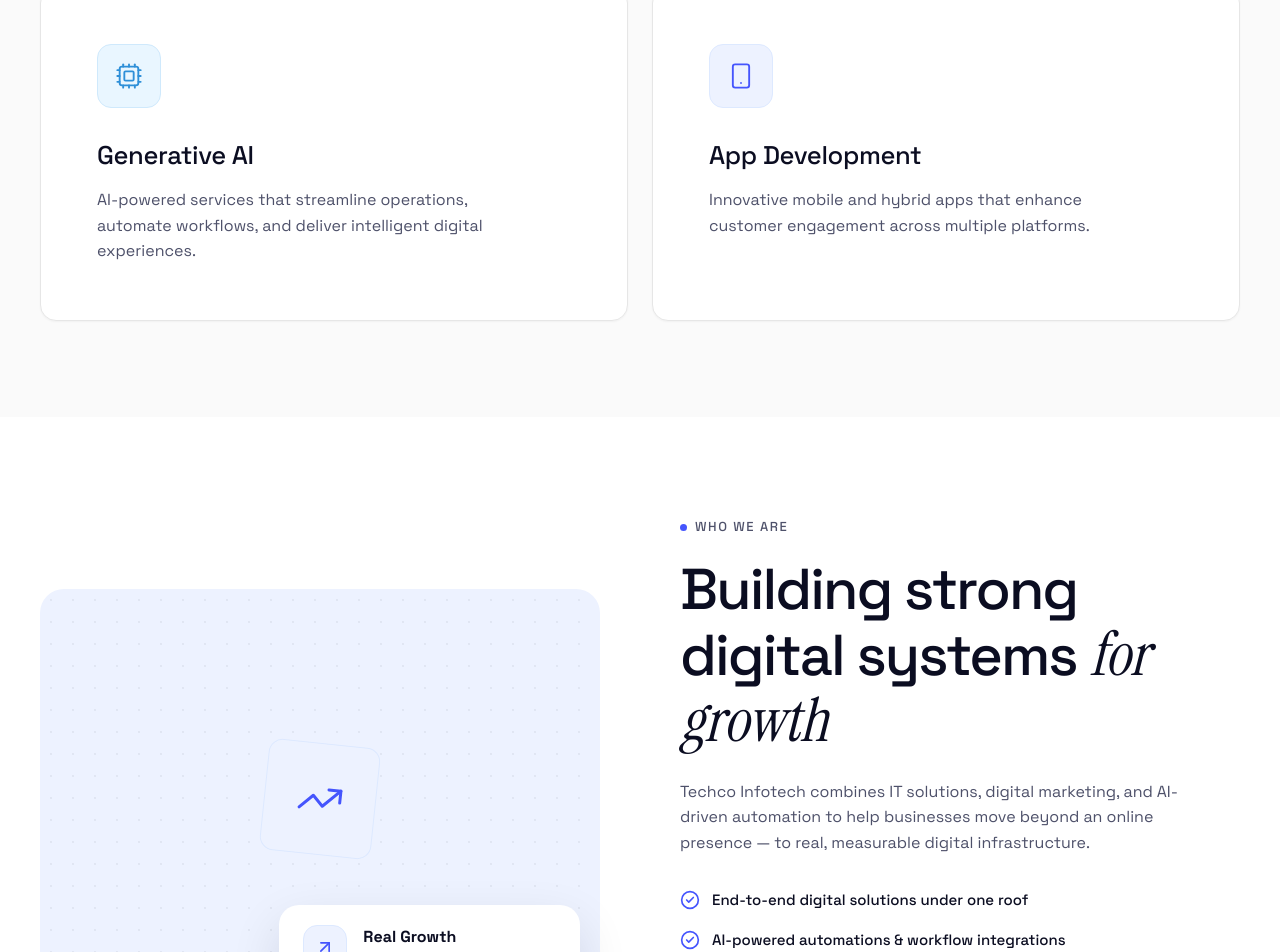
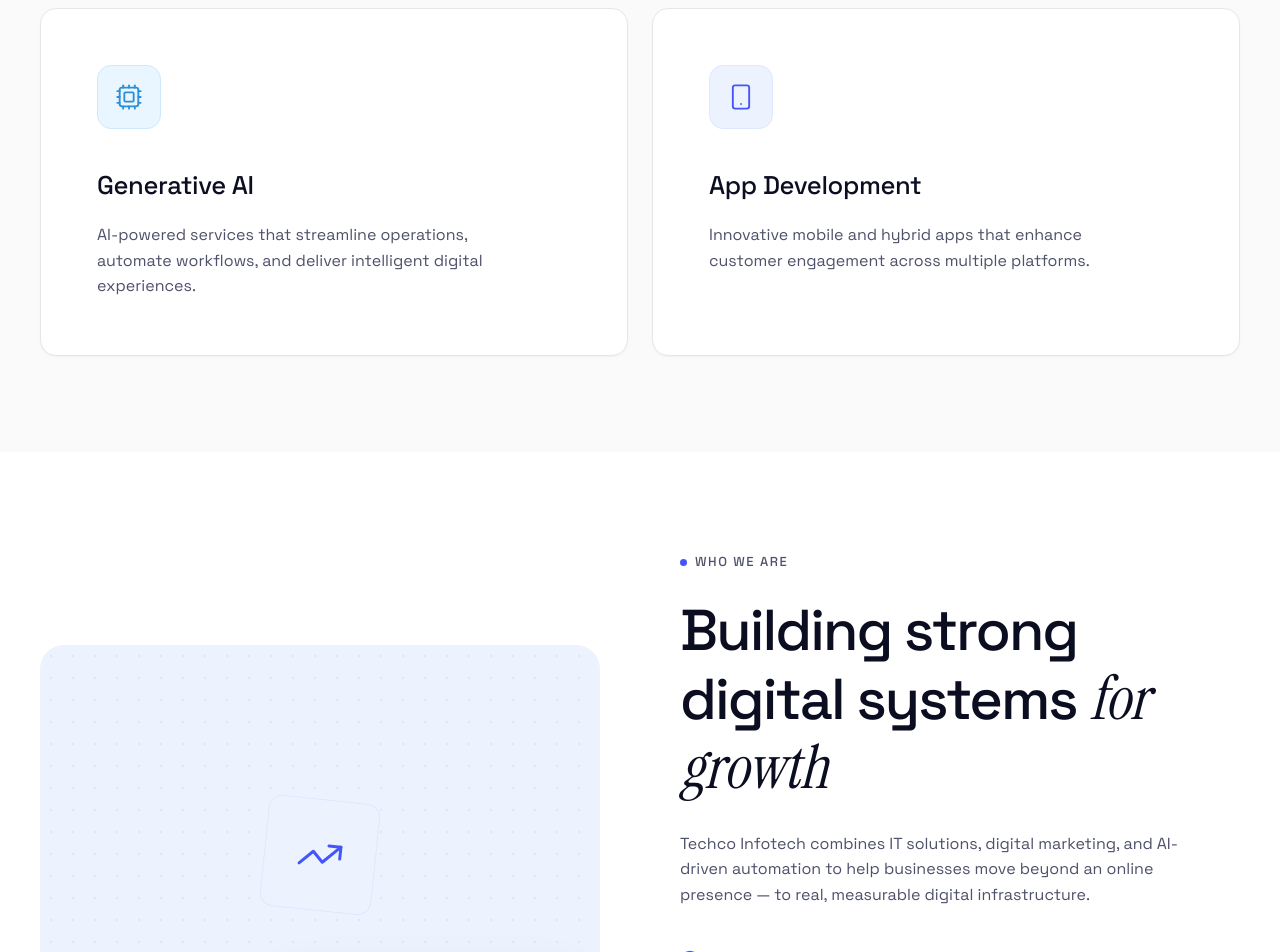
Before and after one commit to PRASANNX/techco-infotech-landing-page, a Next.js app: page / in a window 1280 px wide. Shown: the part 1817-2769 px from the top of the page. Built offline with nearby package versions, Linux system fonts and the light colour scheme.

Commit message:
UI/UX: Comprehensive spacing overhaul - increase line-heights, card gaps, form spacing, heading breathing room across all sections

```diff
--- a/src/app/globals.css
+++ b/src/app/globals.css
@@ -79,7 +79,7 @@ body {
 .h2 {
   font-size: clamp(2.25rem, 4.5vw, 4rem); /* up to 64px */
   font-weight: 500;
-  line-height: 1.1;
+  line-height: 1.15;
   letter-spacing: -0.034em;
   color: var(--ink-500);
 }
@@ -87,7 +87,7 @@ body {
 .h3 {
   font-size: clamp(1.75rem, 3.2vw, 2.75rem);
   font-weight: 500;
-  line-height: 1.15;
+  line-height: 1.2;
   letter-spacing: -0.02em;
   color: var(--ink-500);
 }
@@ -95,7 +95,7 @@ body {
 .h4 {
   font-size: clamp(1.25rem, 2vw, 1.75rem);
   font-weight: 500;
-  line-height: 1.2;
+  line-height: 1.3;
   letter-spacing: -0.015em;
   color: var(--ink-500);
 }
--- a/src/components/AboutSection.tsx
+++ b/src/components/AboutSection.tsx
@@ -47,11 +47,11 @@ export default function AboutSection() {
           <div>
             <Reveal>
               <span className="section-label">Who we are</span>
-              <h2 className="h2 mt-5">
+              <h2 className="h2 mt-6">
                 Building strong digital systems{' '}
                 <Serif>for growth</Serif>
               </h2>
-              <p className="text-body mt-6 max-w-lg leading-relaxed">
+              <p className="text-body mt-7 max-w-lg leading-relaxed">
                 Techco Infotech combines IT solutions, digital marketing, and
                 AI-driven automation to help businesses move beyond an online
                 presence — to real, measurable digital infrastructure.
@@ -60,7 +60,7 @@ export default function AboutSection() {
 
             {/* Highlight checklist */}
             <Reveal delay={0.1}>
-              <ul className="mt-8 space-y-4">
+              <ul className="mt-10 space-y-5">
                 {highlights.map((item) => (
                   <li key={item} className="flex items-start gap-3">
                     <CheckCircle2 size={20} className="text-[#4555fd] mt-0.5 shrink-0" />
@@ -71,7 +71,7 @@ export default function AboutSection() {
             </Reveal>
 
             <Reveal delay={0.2}>
-              <div className="flex flex-wrap gap-4 mt-12">
+              <div className="flex flex-wrap gap-5 mt-14">
                 <PillButton href="/#contact" variant="primary" className="!px-8 !py-3.5">
                   Get in Touch
                 </PillButton>
--- a/src/components/FAQ.tsx
+++ b/src/components/FAQ.tsx
@@ -76,11 +76,11 @@ export default function FAQ() {
                   exit={{ opacity: 0, y: -14 }}
                   transition={{ duration: 0.3 }}
                 >
-                  <span className="w-12 h-12 icon-3d mb-8 shrink-0 inline-flex rounded-2xl">
+                  <span className="w-12 h-12 icon-3d mb-10 shrink-0 inline-flex rounded-2xl">
                     <span className="text-base font-bold">0{active + 1}</span>
                   </span>
                   <h3 className="h4 leading-snug">{faqs[active].q}</h3>
-                  <p className="text-body mt-5 leading-relaxed text-[#4e516a]">{faqs[active].a}</p>
+                  <p className="text-body mt-6 leading-relaxed text-[#4e516a]">{faqs[active].a}</p>
                 </motion.div>
               </AnimatePresence>
             </div>
--- a/src/components/Process.tsx
+++ b/src/components/Process.tsx
@@ -81,14 +81,14 @@ export default function Process() {
                   animate={{ opacity: 1, y: 0 }}
                   exit={{ opacity: 0, y: -16 }}
                   transition={{ duration: 0.35 }}
-                  className="flex flex-col gap-8"
+                  className="flex flex-col gap-10"
                 >
                   <span className="w-16 h-16 rounded-[20px] bg-[#0b0d21] text-white flex items-center justify-center shrink-0">
                     <step.icon size={28} strokeWidth={1.8} />
                   </span>
                   <div>
                     <h3 className="h3 text-[#0b0d21]!">{step.title}</h3>
-                    <p className="text-body mt-5 text-[#0b0d21]/75! max-w-md leading-relaxed">{step.desc}</p>
+                    <p className="text-body mt-6 text-[#0b0d21]/75! max-w-md leading-relaxed">{step.desc}</p>
                   </div>
                 </motion.div>
               </AnimatePresence>
--- a/src/components/Services.tsx
+++ b/src/components/Services.tsx
@@ -59,14 +59,14 @@ export default function Services() {
               whileInView={{ opacity: 1, y: 0 }}
               viewport={{ once: true, margin: '-60px' }}
               transition={{ duration: 0.55, delay: (i % 2) * 0.08 }}
-              className="card-tint rounded-[24px] pad-card flex flex-col gap-8 h-full cursor-default group"
+              className="card-tint rounded-[24px] pad-card flex flex-col gap-10 h-full cursor-default group"
             >
               <span className={`icon-3d ${service.tint} w-16 h-16 shrink-0 transition-transform duration-300 group-hover:scale-110`}>
                 <service.icon size={28} strokeWidth={1.6} />
               </span>
               <div>
                 <h3 className="h4">{service.title}</h3>
-                <p className="text-body mt-4 max-w-md leading-relaxed">{service.desc}</p>
+                <p className="text-body mt-5 max-w-md leading-relaxed">{service.desc}</p>
               </div>
             </motion.div>
           ))}
--- a/src/components/TechStack.tsx
+++ b/src/components/TechStack.tsx
@@ -35,12 +35,12 @@ export default function TechStack() {
           {groups.map((group, gi) => (
             <Reveal key={group.label} delay={gi * 0.1} className="h-full">
               <div className="card pad-card h-full flex flex-col">
-                <p className="section-label mb-8">{group.label}</p>
+                <p className="section-label mb-10">{group.label}</p>
                 <div className="flex flex-wrap gap-4 content-start">
                   {group.items.map((item) => (
                     <span
                       key={item}
-                      className="px-5 py-3 rounded-full bg-[#f5f5f7] text-[#0b0d21] text-[15px] font-medium hover:bg-[#edf2ff] hover:text-[#4555fd] transition-colors cursor-default"
+                      className="px-5 py-3.5 rounded-full bg-[#f5f5f7] text-[#0b0d21] text-[15px] font-medium hover:bg-[#edf2ff] hover:text-[#4555fd] transition-colors cursor-default"
                     >
                       {item}
                     </span>
--- a/src/components/Testimonials.tsx
+++ b/src/components/Testimonials.tsx
@@ -82,7 +82,7 @@ export default function Testimonials() {
               >
                 <div>
                   {/* Company header */}
-                  <div className="flex items-center justify-between mb-8">
+                  <div className="flex items-center justify-between mb-10">
                     <div className="flex items-center gap-4">
                       <span className="w-12 h-12 rounded-2xl bg-[#edf2ff] text-[#4555fd] flex items-center justify-center font-bold shrink-0 text-lg">
                         {t.company[0]}
@@ -95,7 +95,7 @@ export default function Testimonials() {
                     &ldquo;{t.quote}&rdquo;
                   </p>
                 </div>
-                <div className="mt-10 pt-8 border-t border-[#f0f0f0]">
+                <div className="mt-12 pt-8 border-t border-[#f0f0f0]">
                   <p className="font-bold text-lg text-[#0b0d21]">{t.author}</p>
                   <p className="text-[15px] mt-1.5 text-[#a2a3b1]">{t.role}</p>
                 </div>
```
Also changed, not shown: src/components/ContactSection.tsx (+5 -5 lines).
